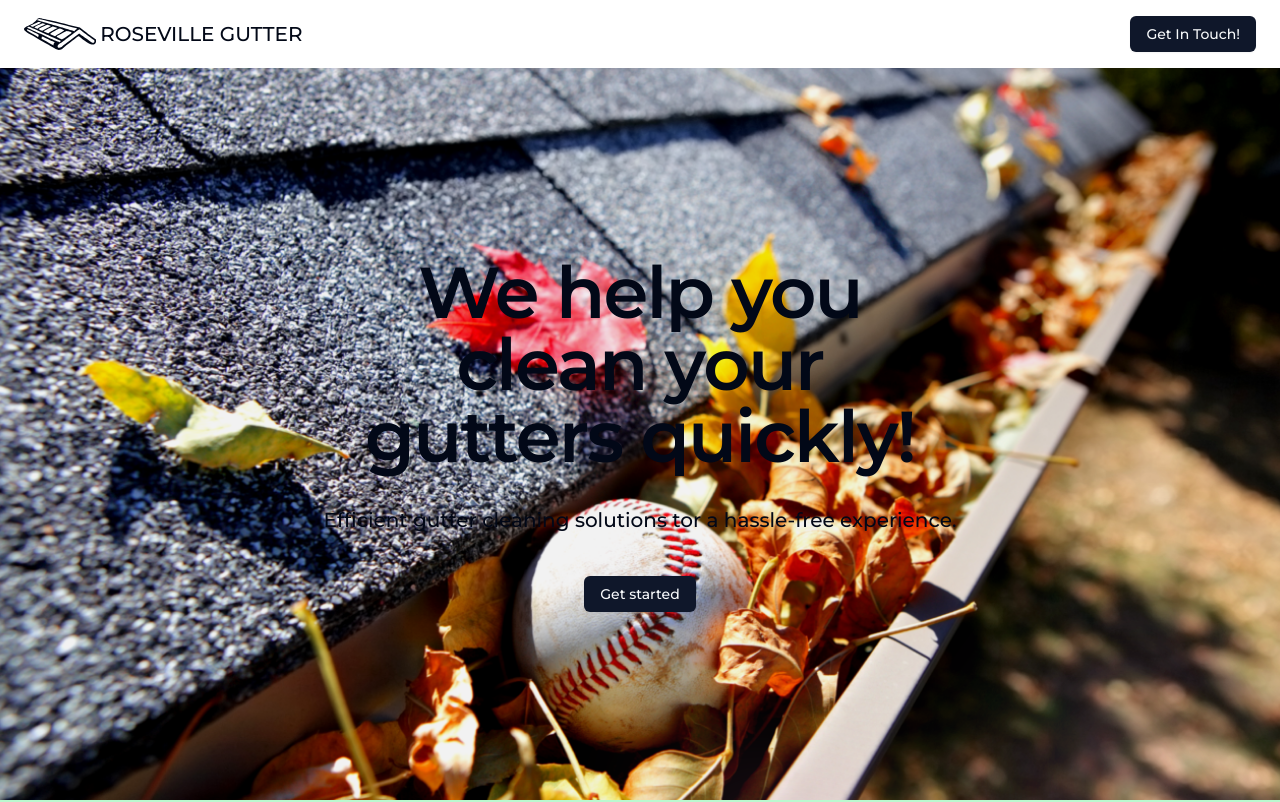
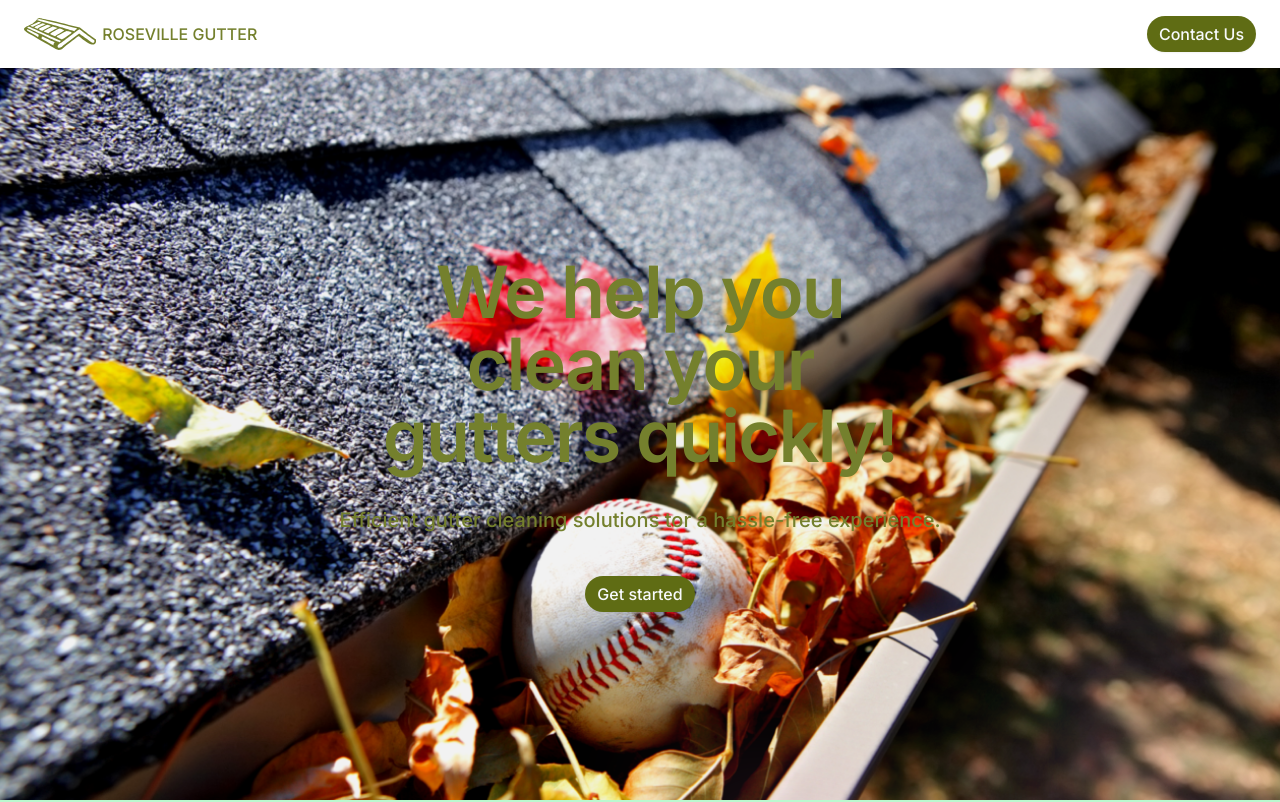
Before and after one commit to TishinIlia/gutter-god, a React (Vite) app: page / in a window 1280 px wide. Shown: the top 802 px of the page. Built offline with nearby package versions, Linux system fonts and the light colour scheme.

Commit message:
feat: update header with new design

```diff
--- a/src/components/header/index.tsx
+++ b/src/components/header/index.tsx
@@ -8,20 +8,22 @@ interface HeaderProps {
   seModalOpen: (open: boolean) => void
 }
 
+import { PhoneIcon } from 'lucide-react'
+
 import Logo from '@/components/logo/logo.tsx'
 
 const Header: FC<HeaderProps> = ({ seModalOpen }) => {
   return (
     <header className="bg-background">
       <nav
-        aria-label="Global nav"
+        aria-label="global nav"
         className="mx-auto flex w-screen items-center justify-between p-4 lg:px-6"
       >
         <div className="flex">
           <a href="/">
             <span className="flex items-center">
               <Logo className="fill-foreground h-8 w-auto" />
-              <span className="text-foreground ml-1 text-xl font-medium uppercase">
+              <span className="text-foreground ml-1.5 font-medium uppercase">
                 Roseville Gutter
               </span>
             </span>
@@ -29,7 +31,14 @@ const Header: FC<HeaderProps> = ({ seModalOpen }) => {
         </div>
 
         <div className="flex">
-          <Button onClick={() => seModalOpen(true)}>Get In Touch!</Button>
+          <Button className="hidden sm:flex" onClick={() => seModalOpen(true)}>
+            Contact Us
+          </Button>
+          <Button className="flex sm:hidden" size="icon">
+            <a href="tel:5551234567">
+              <PhoneIcon />
+            </a>
+          </Button>
         </div>
       </nav>
     </header>
--- a/src/components/ui/button/buttonVariants.tsx
+++ b/src/components/ui/button/buttonVariants.tsx
@@ -1,7 +1,7 @@
 import { cva } from 'class-variance-authority'
 
 const buttonVariants = cva(
-  "inline-flex items-center justify-center gap-2 whitespace-nowrap rounded-md text-sm font-medium transition-[color,box-shadow] disabled:pointer-events-none disabled:opacity-50 [&_svg]:pointer-events-none [&_svg:not([class*='size-'])]:size-4 [&_svg]:shrink-0 outline-none focus-visible:border-ring focus-visible:ring-ring/50 focus-visible:ring-[3px] aria-invalid:ring-destructive/20 dark:aria-invalid:ring-destructive/40 aria-invalid:border-destructive",
+  "inline-flex items-center justify-center gap-2 whitespace-nowrap rounded-full font-medium transition-[color,box-shadow] disabled:pointer-events-none disabled:opacity-50 [&_svg]:pointer-events-none [&_svg:not([class*='size-'])]:size-4 [&_svg]:shrink-0 outline-none focus-visible:border-ring focus-visible:ring-ring/50 focus-visible:ring-[3px] aria-invalid:ring-destructive/20 dark:aria-invalid:ring-destructive/40 aria-invalid:border-destructive",
   {
     defaultVariants: {
       size: 'default',
@@ -9,10 +9,10 @@ const buttonVariants = cva(
     },
     variants: {
       size: {
-        default: 'h-9 px-4 py-2 has-[>svg]:px-3',
+        default: 'h-9 px-3 py-1.5 has-[>svg]:px-2.5',
         icon: 'size-9',
-        lg: 'h-10 rounded-md px-6 has-[>svg]:px-4',
-        sm: 'h-8 rounded-md px-3 has-[>svg]:px-2.5',
+        lg: 'h-10 rounded-full px-4 has-[>svg]:px-3',
+        sm: 'h-8 rounded-full px-2 has-[>svg]:px-1.5',
       },
       variant: {
         default:
@@ -23,8 +23,6 @@ const buttonVariants = cva(
         link: 'text-primary underline-offset-4 hover:underline',
         outline:
           'border border-input bg-background shadow-xs hover:bg-accent hover:text-accent-foreground',
-        secondary:
-          'bg-secondary text-secondary-foreground shadow-xs hover:bg-secondary/80',
       },
     },
   }
--- a/src/index.css
+++ b/src/index.css
@@ -1,4 +1,4 @@
-@import url('https://fonts.googleapis.com/css2?family=Montserrat:ital,wght@0,100..900;1,100..900&family=Open+Sans:ital,wdth,wght@0,75..100,300..800;1,75..100,300..800&display=swap')
+@import url('https://fonts.googleapis.com/css2?family=Inter:ital,opsz,wght@0,14..32,100..900;1,14..32,100..900&display=swap')
 layer(base);
 
 @import 'tailwindcss';
@@ -17,37 +17,34 @@ layer(base);
 }
 
 @theme {
-  --font-sans: 'Montserrat', 'sans';
-  --font-mono: 'Montserrat', 'sans';
-  --font-serif: 'Montserrat', 'sans';
+  --font-sans: 'Inter', serif;
+  --font-mono: 'Inter', serif;
+  --font-serif: 'Inter', serif;
+
+  --rg-primary: hsl(69, 48%, 34%);
+  --rg-primary-accent: hsl(69, 69%, 25%);
 
   --background: hsl(0 0% 100%);
-  --foreground: hsl(222.2 84% 4.9%);
+  --foreground: var(--rg-primary);
   --card: hsl(0 0% 100%);
-  --card-foreground: hsl(222.2 84% 4.9%);
+  --card-foreground: var(--rg-primary);
   --popover: hsl(0 0% 100%);
-  --popover-foreground: hsl(222.2 84% 4.9%);
-  --primary: hsl(222.2 47.4% 11.2%);
+  --popover-foreground: var(--rg-primary);
+  --primary: var(--rg-primary-accent);
   --primary-foreground: hsl(210 40% 98%);
-  --secondary: hsl(210 40% 96.1%);
-  --secondary-foreground: hsl(222.2 47.4% 11.2%);
   --muted: hsl(210 40% 96.1%);
   --muted-foreground: hsl(215.4 16.3% 46.9%);
   --accent: hsl(210 40% 96.1%);
-  --accent-foreground: hsl(222.2 47.4% 11.2%);
+  --accent-foreground: var(--rg-primary-accent);
   --destructive: hsl(0 84.2% 60.2%);
   --destructive-foreground: hsl(210 40% 98%);
   --border: hsl(214.3 31.8% 91.4%);
   --input: hsl(214.3 31.8% 91.4%);
-  --ring: hsl(222.2 84% 4.9%);
-  --chart-1: hsl(12 76% 61%);
-  --chart-2: hsl(173 58% 39%);
-  --chart-3: hsl(197 37% 24%);
-  --chart-4: hsl(43 74% 66%);
-  --chart-5: hsl(27 87% 67%);
+  --ring: var(--rg-primary);
+
   --radius: 0.5rem;
 
-  --header-height: 85px;
+  --header-height: 77px;
 }
 
 @theme inline {
@@ -68,9 +65,6 @@ layer(base);
   --color-primary: var(--primary);
   --color-primary-foreground: var(--primary-foreground);
 
-  --color-secondary: var(--secondary);
-  --color-secondary-foreground: var(--secondary-foreground);
-
   --color-muted: var(--muted);
   --color-muted-foreground: var(--muted-foreground);
 
@@ -83,10 +77,4 @@ layer(base);
   --color-border: var(--border);
   --color-input: var(--input);
   --color-ring: var(--ring);
-
-  --color-chart-1: var(--chart-1);
-  --color-chart-2: var(--chart-2);
-  --color-chart-3: var(--chart-3);
-  --color-chart-4: var(--chart-4);
-  --color-chart-5: var(--chart-5);
 }
```
